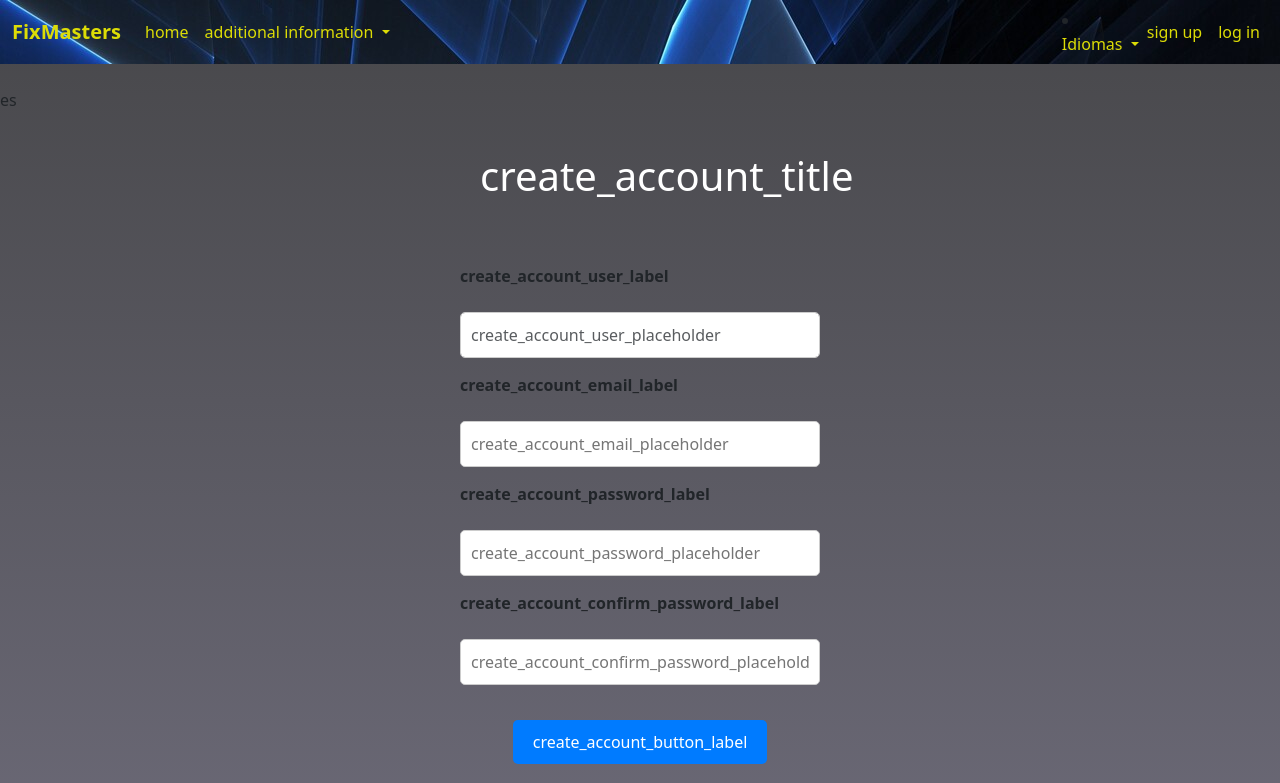
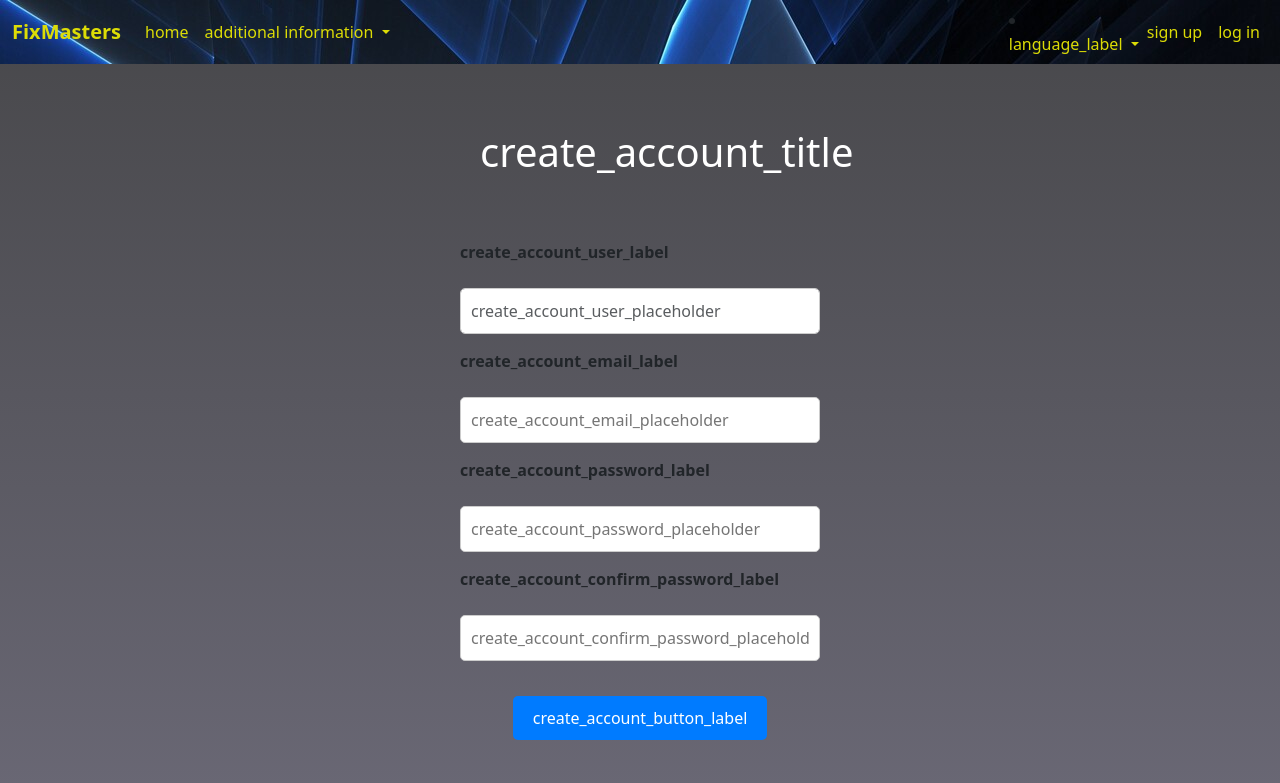
Before and after one commit to x4leqxinn/english-dj-web, a Django app: page /crearCuenta/ in a window 1280 px wide. Shown: the top 783 px of the page. Run offline with Django 4.2, Linux system fonts and the light colour scheme.

Commit message:
ADD: Last translations

```diff
--- a/web_prueba_ingles/templates/base.html
+++ b/web_prueba_ingles/templates/base.html
@@ -67,16 +67,16 @@
                 <li class="nav-item dropdown">
                     <a class="nav-link dropdown-toggle seleccion" id="letras" role="button"
                         data-bs-toggle="dropdown" aria-expanded="false">
-                        Idiomas
+                        {% trans "language_label" %}
                     </a>
                     <ul class="dropdown-menu" id="menu_navegador">
                         <li><a class="dropdown-item" id="letras" href="{% url 'set-language' 'es' %}">
                             <img width="20px" height="20px" src="{% static 'images/locale/es.png' %}" alt="Español">
-                            Español
+                            {% trans "language_esp_label" %}
                         </a></li>
                         <li><a class="dropdown-item" id="letras" href="{% url 'set-language' 'en' %}">
                             <img width="20px" height="20px" src="{% static 'images/locale/en.png' %}" alt="Inglés">
-                            Inglés
+                            {% trans "language_en_label" %}
                         </a></li>
                     </ul>
                 </li>
@@ -112,10 +112,6 @@
     </nav>
     <br>
 
-    {% get_current_language as LANGUAGE_CODE %}
-    {{LANGUAGE_CODE}}
-    {{request.session.django_language}}
-
 {% block content %}
 
 {% endblock %}
```
Also changed, not shown: db.sqlite3, locale/en/LC_MESSAGES/django.po, locale/es/LC_MESSAGES/django.po.
